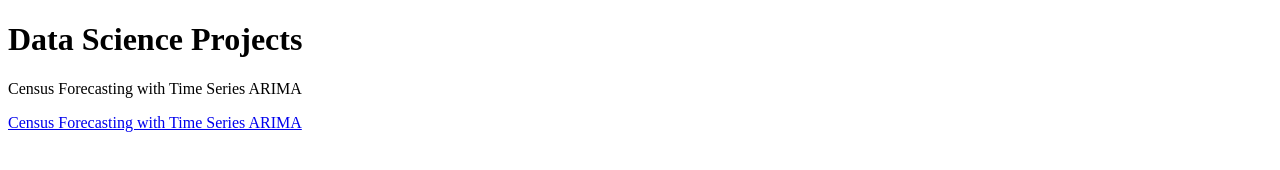
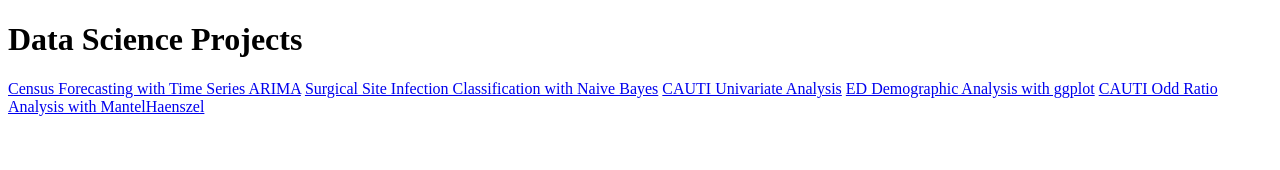
Before and after one commit to jsudarman/jsudarman.github.io, a plain HTML site: page index.html in a window 1280 px wide. Drawn offline with Linux system fonts and the light colour scheme.

Commit message:
Update index.html

```diff
--- a/index.html
+++ b/index.html
@@ -2,7 +2,10 @@
 <html>
 <body>
     <h1>Data Science Projects</h1>
-    <p>Census Forecasting with Time Series ARIMA</p>
     <a href="OMCCensusPrediction_R_Ops.html">Census Forecasting with Time Series ARIMA</a>
+    <a href="SSI_ClassificationModel_published.html">Surgical Site Infection Classification with Naive Bayes</a>
+    <a href="CAUTI_UniVariateAnalysis.html">CAUTI Univariate Analysis</a>
+    <a href="EDVisitDemographic2017.html">ED Demographic Analysis with ggplot</a>
+    <a href="CAUTI_OddsRatio_MantelHaenszel.html">CAUTI Odd Ratio Analysis with MantelHaenszel</a>
 </body>
 </html>
```
